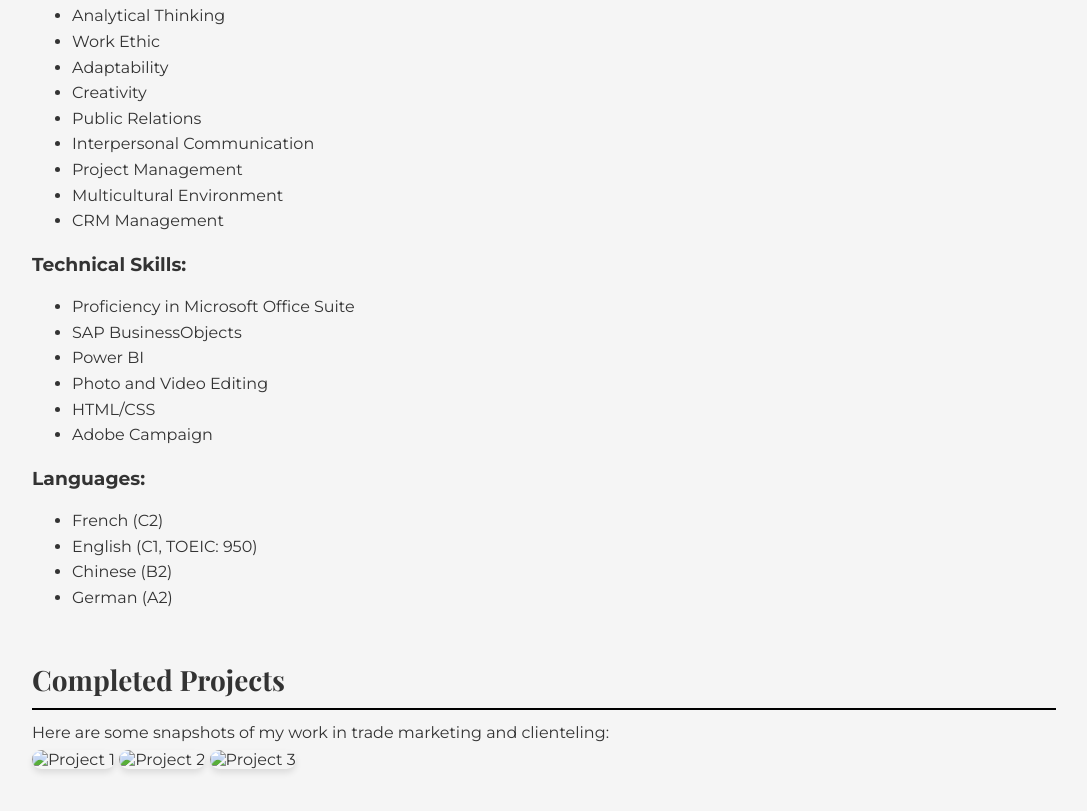
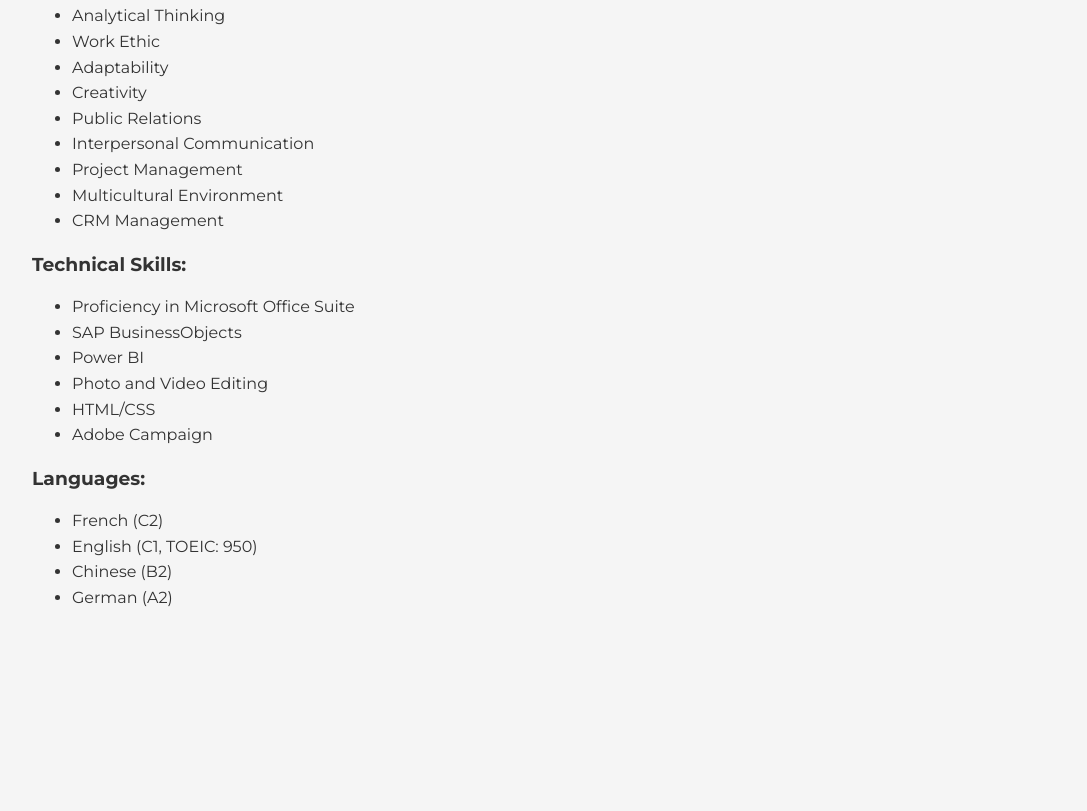
Before and after one commit to noctilope/Personal-page, a plain HTML site: page index.html in a window 1280 px wide. Shown: the part 1183-1994 px from the top of the page, without its empty margins (96-1183 px from the left). After the commit the page ends 1864 px from the top, so only its background shows below. Drawn offline with nearby package versions, Linux system fonts and the light colour scheme.

Commit message:
Update index.html

```diff
--- a/index.html
+++ b/index.html
@@ -156,14 +156,6 @@
             <li>German (A2)</li>
         </ul>
     </section>
-
-    <section class="projects-section">
-        <h2 class="section-title">Completed Projects</h2>
-        <p>Here are some snapshots of my work in trade marketing and clienteling:</p>
-        <img src="project1.jpg" alt="Project 1">
-        <img src="project2.jpg" alt="Project 2">
-        <img src="project3.jpg" alt="Project 3">
-    </section>
 </div>
 
 <footer class="footer">
```
